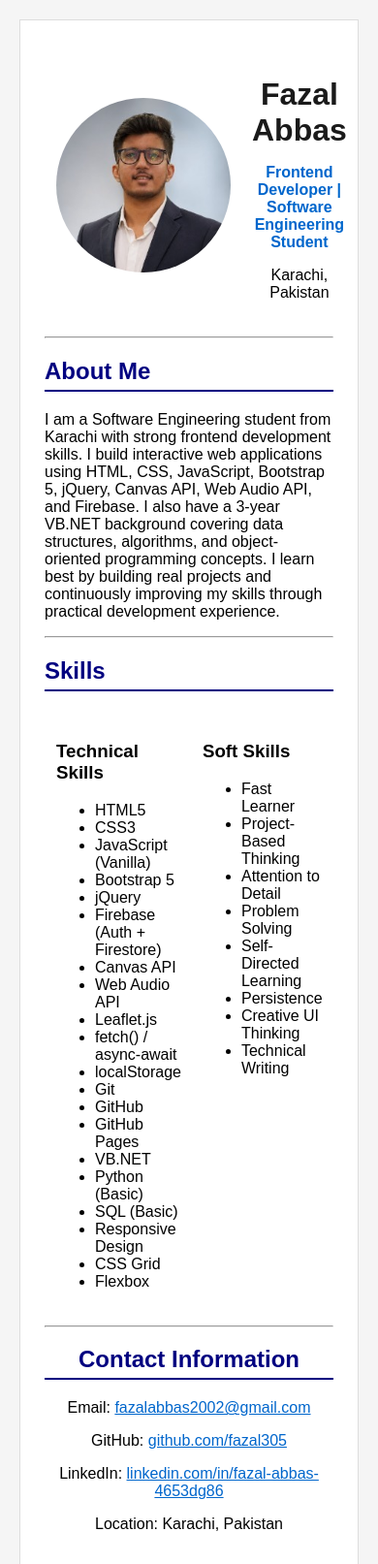
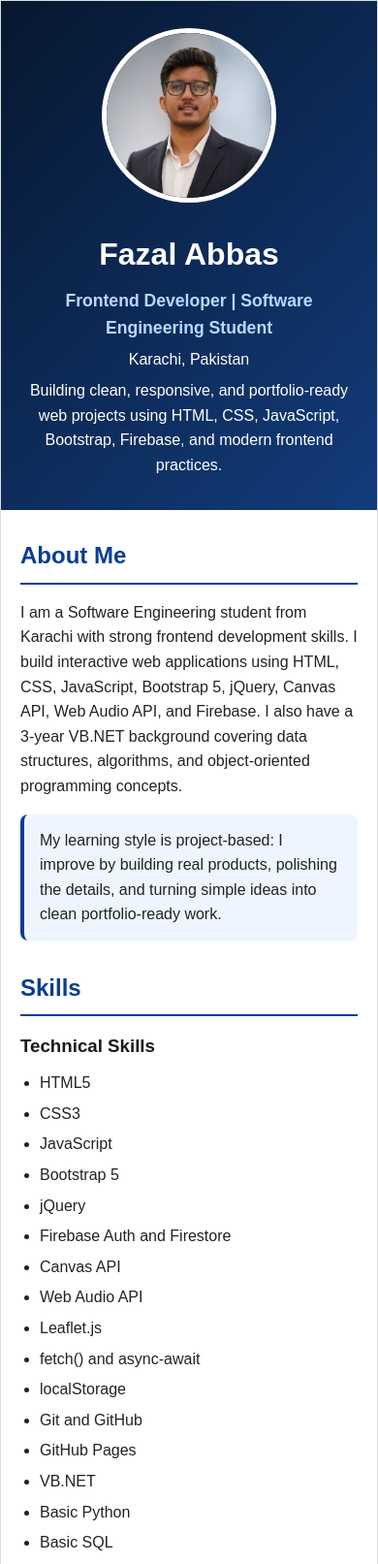
Before and after one commit to fazal305/HexSoftwares_Resume_Website, a plain HTML site: page index.html in a window 390 px wide. Shown: the top 1613 px of the page at 97% size. Drawn offline with Linux system fonts and the light colour scheme.

Commit message:
Polish resume website and documentation

```diff
--- a/index.html
+++ b/index.html
@@ -3,180 +3,352 @@
   <head>
     <meta charset="UTF-8" />
     <meta name="viewport" content="width=device-width, initial-scale=1.0" />
+    <meta
+      name="description"
+      content="Resume website of Fazal Abbas, a frontend developer and software engineering student from Karachi, Pakistan."
+    />
 
-    <title>Fazal Abbas - Resume</title>
+    <title>Fazal Abbas - Resume Website</title>
 
     <style>
+      * {
+        box-sizing: border-box;
+      }
+
+      html {
+        scroll-behavior: smooth;
+      }
+
       body {
         font-family: Arial, sans-serif;
-        background-color: #f5f5f5;
+        background: #f4f7fb;
+        color: #222222;
         margin: 0;
-        padding: 20px;
+        line-height: 1.6;
       }
 
-      main {
-        max-width: 800px;
-        margin: auto;
-        background-color: white;
-        padding: 25px;
-        border: 1px solid #dddddd;
+      a {
+        color: #0059c9;
       }
 
-      header {
-        text-align: center;
+      a:focus,
+      a:hover {
+        outline: none;
+        color: #003f8f;
       }
 
-      h1 {
-        color: #1a1a1a;
-        margin-bottom: 5px;
+      .page {
+        max-width: 960px;
+        margin: 30px auto;
+        background: #ffffff;
+        border: 1px solid #dddddd;
+        border-radius: 16px;
+        box-shadow: 0 18px 45px rgba(0, 0, 0, 0.08);
+        overflow: hidden;
+      }
+
+      .hero {
+        display: flex;
+        align-items: center;
+        gap: 28px;
+        padding: 36px;
+        background: linear-gradient(135deg, #07172f, #123c7c);
+        color: #ffffff;
+      }
+
+      .profile-photo {
+        width: 180px;
+        height: 180px;
+        border-radius: 50%;
+        border: 5px solid #ffffff;
+        object-fit: cover;
+      }
+
+      .hero-content h1 {
+        font-size: 2.4rem;
+        margin: 0 0 8px;
+      }
+
+      .title {
+        color: #b9d8ff;
+        font-size: 1.1rem;
+        font-weight: bold;
+        margin: 0 0 12px;
+      }
+
+      .hero-content p {
+        margin: 6px 0;
+      }
+
+      .content {
+        padding: 34px 36px;
+      }
+
+      section {
+        margin-bottom: 30px;
+      }
+
+      section:last-child {
+        margin-bottom: 0;
       }
 
       h2 {
-        color: navy;
-        border-bottom: 2px solid navy;
-        padding-bottom: 5px;
+        color: #0b3d91;
+        border-bottom: 2px solid #0b3d91;
+        padding-bottom: 8px;
+        margin: 0 0 16px;
       }
 
-      .title {
-        color: #0066cc;
-        font-weight: bold;
+      h3 {
+        margin: 0 0 10px;
+        color: #1a1a1a;
       }
 
-      .profile-photo {
-        border-radius: 50%;
+      .grid {
+        display: grid;
+        grid-template-columns: repeat(2, 1fr);
+        gap: 24px;
+      }
+
+      ul {
+        margin: 0;
+        padding-left: 20px;
+      }
+
+      li {
+        margin-bottom: 6px;
+      }
+
+      .project-list {
+        display: grid;
+        gap: 14px;
+      }
+
+      .project-card {
+        background: #f8fbff;
+        border: 1px solid #dbe8ff;
+        border-radius: 12px;
+        padding: 16px;
+      }
+
+      .project-card p {
+        margin: 6px 0 0;
+      }
+
+      .contact-list {
+        display: grid;
+        gap: 8px;
+      }
+
+      .tagline {
+        background: #eef5ff;
+        border-left: 4px solid #0b3d91;
+        padding: 14px 16px;
+        border-radius: 8px;
       }
 
       footer {
         text-align: center;
+        padding: 20px;
+        background: #f1f5fb;
+        color: #555555;
+      }
+
+      @media (max-width: 720px) {
+        .page {
+          margin: 0;
+          border-radius: 0;
+        }
+
+        .hero {
+          flex-direction: column;
+          text-align: center;
+          padding: 28px 20px;
+        }
+
+        .hero-content h1 {
+          font-size: 2rem;
+        }
+
+        .content {
+          padding: 28px 20px;
+        }
+
+        .grid {
+          grid-template-columns: 1fr;
+        }
+      }
+
+      @media print {
+        body {
+          background: #ffffff;
+        }
+
+        .page {
+          margin: 0;
+          border: none;
+          box-shadow: none;
+        }
+
+        .hero {
+          background: #ffffff;
+          color: #000000;
+          border-bottom: 2px solid #000000;
+        }
+
+        .title {
+          color: #000000;
         }
 
         a {
-        color: #0066cc;
+          color: #000000;
+          text-decoration: none;
+        }
       }
     </style>
   </head>
 
   <body>
-    <main>
-      <!-- Header Section -->
-      <header>
-        <table width="100%" cellpadding="10">
-          <tr>
-            <td width="30%" align="center">
+    <main class="page">
+      <header class="hero">
         <img
           src="profile-photo.jpg"
-                alt="Fazal Abbas"
+          alt="Portrait of Fazal Abbas"
           width="180"
           height="180"
           class="profile-photo"
         />
-            </td>
 
-            <td width="70%">
+        <div class="hero-content">
           <h1>Fazal Abbas</h1>
+          <p class="title">Frontend Developer | Software Engineering Student</p>
+          <p>Karachi, Pakistan</p>
+          <p>
+            Building clean, responsive, and portfolio-ready web projects using
+            HTML, CSS, JavaScript, Bootstrap, Firebase, and modern frontend
+            practices.
+          </p>
+        </div>
+      </header>
 
-              <p class="title">
-                Frontend Developer | Software Engineering Student
+      <div class="content">
+        <section aria-labelledby="about-heading">
+          <h2 id="about-heading">About Me</h2>
+
+          <p>
+            I am a Software Engineering student from Karachi with strong
+            frontend development skills. I build interactive web applications
+            using HTML, CSS, JavaScript, Bootstrap 5, jQuery, Canvas API, Web
+            Audio API, and Firebase. I also have a 3-year VB.NET background
+            covering data structures, algorithms, and object-oriented
+            programming concepts.
           </p>
 
-              <p>Karachi, Pakistan</p>
-            </td>
-          </tr>
-        </table>
-      </header>
-
-      <hr />
-
-      <!-- About Me Section -->
-      <section>
-        <h2>About Me</h2>
-
-        <p>
-          I am a Software Engineering student from Karachi with strong frontend
-          development skills. I build interactive web applications using HTML,
-          CSS, JavaScript, Bootstrap 5, jQuery, Canvas API, Web Audio API, and
-          Firebase. I also have a 3-year VB.NET background covering data
-          structures, algorithms, and object-oriented programming concepts. I
-          learn best by building real projects and continuously improving my
-          skills through practical development experience.
+          <p class="tagline">
+            My learning style is project-based: I improve by building real
+            products, polishing the details, and turning simple ideas into clean
+            portfolio-ready work.
           </p>
         </section>
 
-      <hr />
+        <section aria-labelledby="skills-heading">
+          <h2 id="skills-heading">Skills</h2>
 
-      <!-- Skills Section -->
-      <section>
-        <h2>Skills</h2>
-
-        <table width="100%" cellpadding="10">
-          <tr>
-            <td width="50%" valign="top">
+          <div class="grid">
+            <article>
               <h3>Technical Skills</h3>
 
               <ul>
                 <li>HTML5</li>
                 <li>CSS3</li>
-                <li>JavaScript (Vanilla)</li>
+                <li>JavaScript</li>
                 <li>Bootstrap 5</li>
                 <li>jQuery</li>
-                <li>Firebase (Auth + Firestore)</li>
+                <li>Firebase Auth and Firestore</li>
                 <li>Canvas API</li>
                 <li>Web Audio API</li>
                 <li>Leaflet.js</li>
-                <li>fetch() / async-await</li>
+                <li>fetch() and async-await</li>
                 <li>localStorage</li>
-                <li>Git</li>
-                <li>GitHub</li>
+                <li>Git and GitHub</li>
                 <li>GitHub Pages</li>
                 <li>VB.NET</li>
-                <li>Python (Basic)</li>
-                <li>SQL (Basic)</li>
-                <li>Responsive Design</li>
-                <li>CSS Grid</li>
-                <li>Flexbox</li>
+                <li>Basic Python</li>
+                <li>Basic SQL</li>
               </ul>
-            </td>
+            </article>
 
-            <td width="50%" valign="top">
+            <article>
               <h3>Soft Skills</h3>
 
               <ul>
                 <li>Fast Learner</li>
                 <li>Project-Based Thinking</li>
+                <li>Problem Solving</li>
                 <li>Attention to Detail</li>
-                <li>Problem Solving</li>
                 <li>Self-Directed Learning</li>
                 <li>Persistence</li>
                 <li>Creative UI Thinking</li>
                 <li>Technical Writing</li>
               </ul>
-            </td>
-          </tr>
-        </table>
+            </article>
+          </div>
         </section>
 
-      <hr />
+        <section aria-labelledby="projects-heading">
+          <h2 id="projects-heading">Highlighted Projects</h2>
 
-      <!-- Footer Section -->
-      <footer>
-        <h2>Contact Information</h2>
+          <div class="project-list">
+            <article class="project-card">
+              <h3>Raheel Traders POS</h3>
+              <p>
+                A React and Firebase-based point-of-sale system with inventory,
+                suppliers, customers, barcode support, receipts, and reporting.
+              </p>
+            </article>
 
+            <article class="project-card">
+              <h3>CivicConnect</h3>
               <p>
-          Email:
+                A civic issue reporting platform concept for Pakistani citizens
+                with multilingual complaint support and Firebase integration.
+              </p>
+            </article>
+
+            <article class="project-card">
+              <h3>Fazal Labs Browser Projects</h3>
+              <p>
+                A growing collection of frontend projects including visual
+                tools, dashboards, games, and creative JavaScript experiments.
+              </p>
+            </article>
+          </div>
+        </section>
+
+        <section aria-labelledby="contact-heading">
+          <h2 id="contact-heading">Contact Information</h2>
+
+          <div class="contact-list">
+            <p>
+              <strong>Email:</strong>
               <a href="mailto:fazalabbas2002@gmail.com">
                 fazalabbas2002@gmail.com
               </a>
             </p>
 
             <p>
-          GitHub:
-          <a href="https://github.com/fazal305" target="_blank" rel="noopener">
+              <strong>GitHub:</strong>
+              <a
+                href="https://github.com/fazal305"
+                target="_blank"
+                rel="noopener"
+              >
                 github.com/fazal305
               </a>
             </p>
 
             <p>
-          LinkedIn:
+              <strong>LinkedIn:</strong>
               <a
                 href="https://www.linkedin.com/in/fazal-abbas-4653dg86"
                 target="_blank"
@@ -186,7 +358,15 @@
               </a>
             </p>
 
-        <p>Location: Karachi, Pakistan</p>
+            <p><strong>Location:</strong> Karachi, Pakistan</p>
+          </div>
+        </section>
+      </div>
+
+      <footer>
+        <p>
+          Built by Fazal Abbas as part of the HexSoftwares Frontend Internship.
+        </p>
       </footer>
     </main>
   </body>
```
Also changed, not shown: 3 other files. Lines whose indentation alone changed are shown as unchanged.
